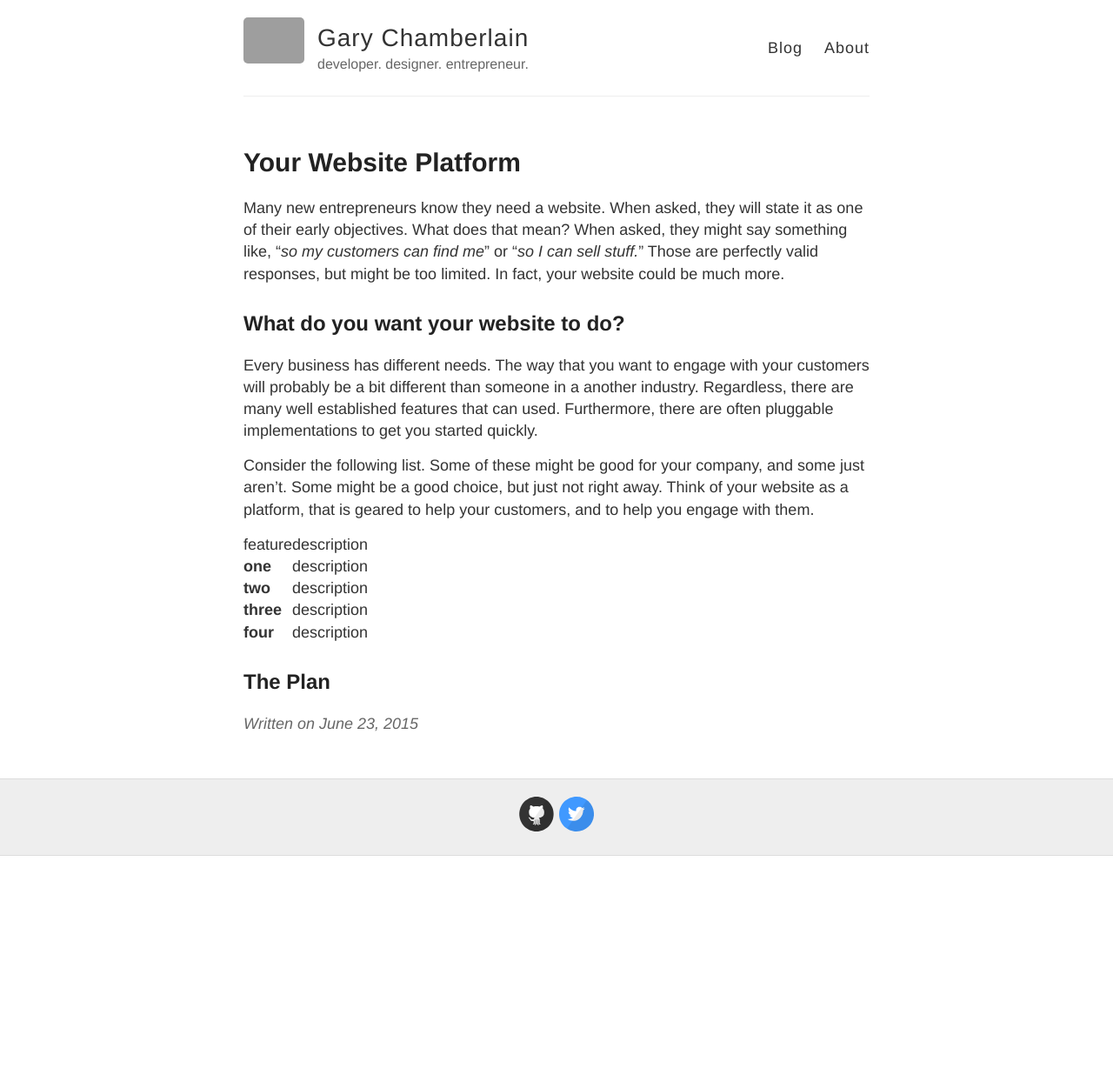
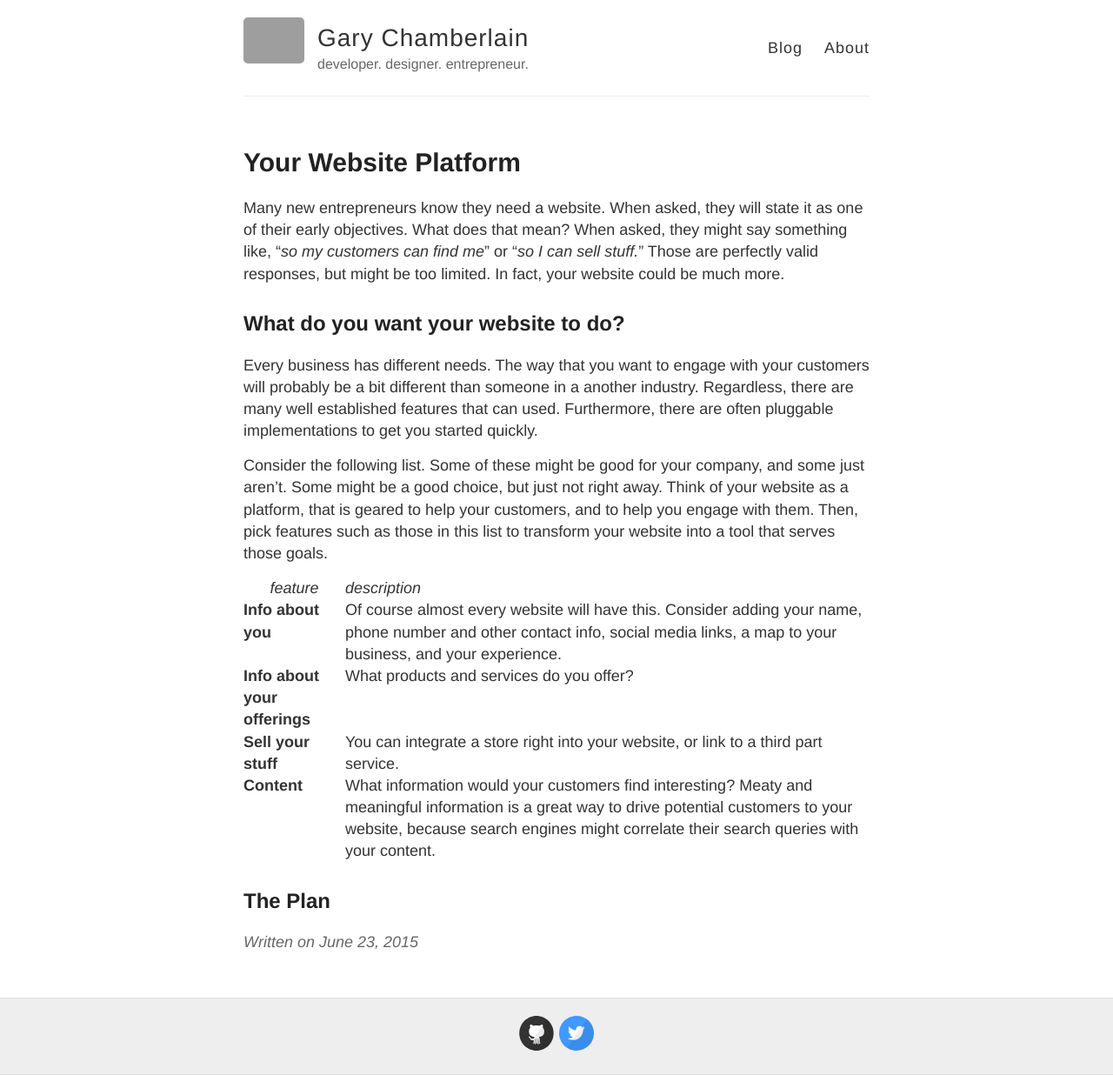
Before and after one commit to GaryChamberlain/garychamberlain.github.io, a Jekyll site: the page built from _posts/2015-06-23-your-website-platform.md, in a window 1280 px wide. Shown: the whole page at 87% size. Built offline with Jekyll 4.4.1, drawn with Linux system fonts in a browser that asks for light colours; Markdown is read by kramdown in place of the engine named in the settings; before the commit the page ends 984 px from its top, so only the background shows below that; grey boxes are pictures that could not be loaded.

Commit message:
Updated 2015-06-23-your-website-platform.md

```diff
--- a/_posts/2015-06-23-your-website-platform.md
+++ b/_posts/2015-06-23-your-website-platform.md
@@ -3,6 +3,7 @@ layout: post
 title: Your Website Platform
 published: true
 ---
+
 
 
 
@@ -12,13 +13,13 @@ Many new entrepreneurs know they need a website.  When asked, they will state it
 
 Every business has different needs. The way that you want to engage with your customers will probably be a bit different than someone in a another industry. Regardless, there are many well established features that can used. Furthermore, there are often pluggable implementations to get you started quickly.
 
-Consider the following list.  Some of these might be good for your company, and some just aren't. Some might be a good choice, but just not right away.  Think of your website as a platform, that is geared to help your customers, and to help you engage with them.
+Consider the following list.  Some of these might be good for your company, and some just aren't. Some might be a good choice, but just not right away.  Think of your website as a platform, that is geared to help your customers, and to help you engage with them. Then, pick features such as those in this list to transform your website into a tool that serves those goals.
 
-feature  | description
+_feature_  | _description_
 ---------|:-----------------------------------------
-**one**  | description
-**two**  | description
-**three**| description
-**four** | description
+**Info about you**  | Of course almost every website will have this. Consider adding your name, phone number and other contact info, social media links, a map to your business, and your experience.
+**Info about your offerings**  | What products and services do you offer?
+**Sell your stuff**| You can integrate a store right into your website, or link to a third part service.
+**Content** | What information would your customers find interesting?  Meaty and meaningful information is a great way to drive potential customers to your website, because search engines might correlate their search queries with your content.
 
 ## The Plan
```
